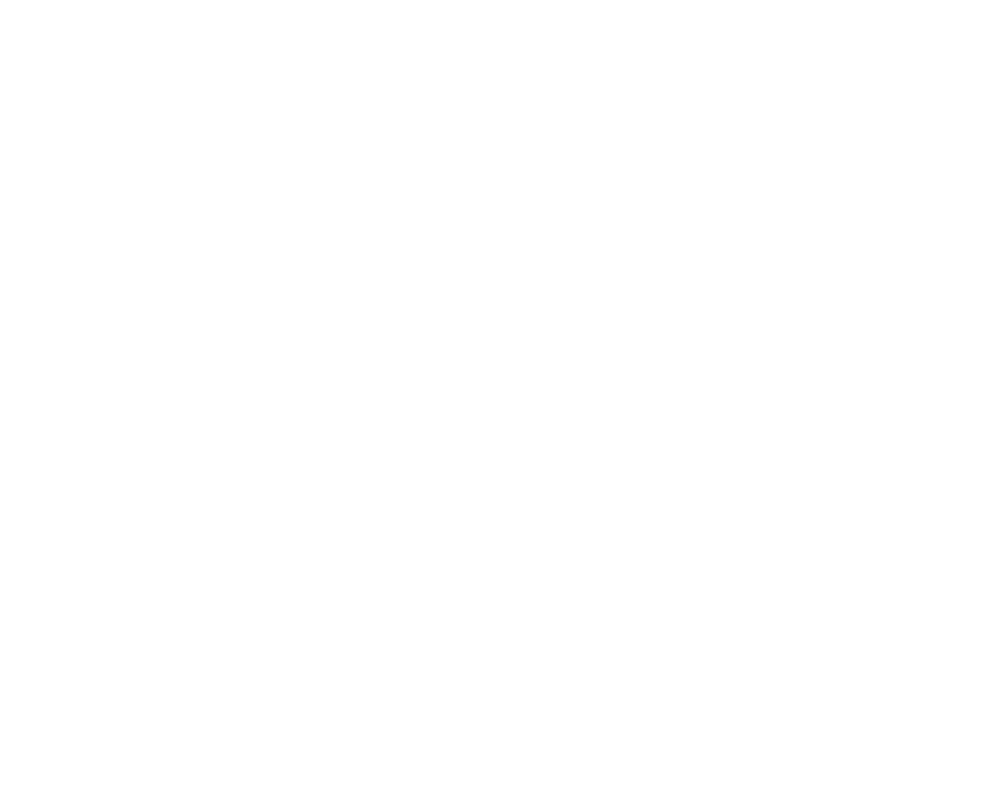
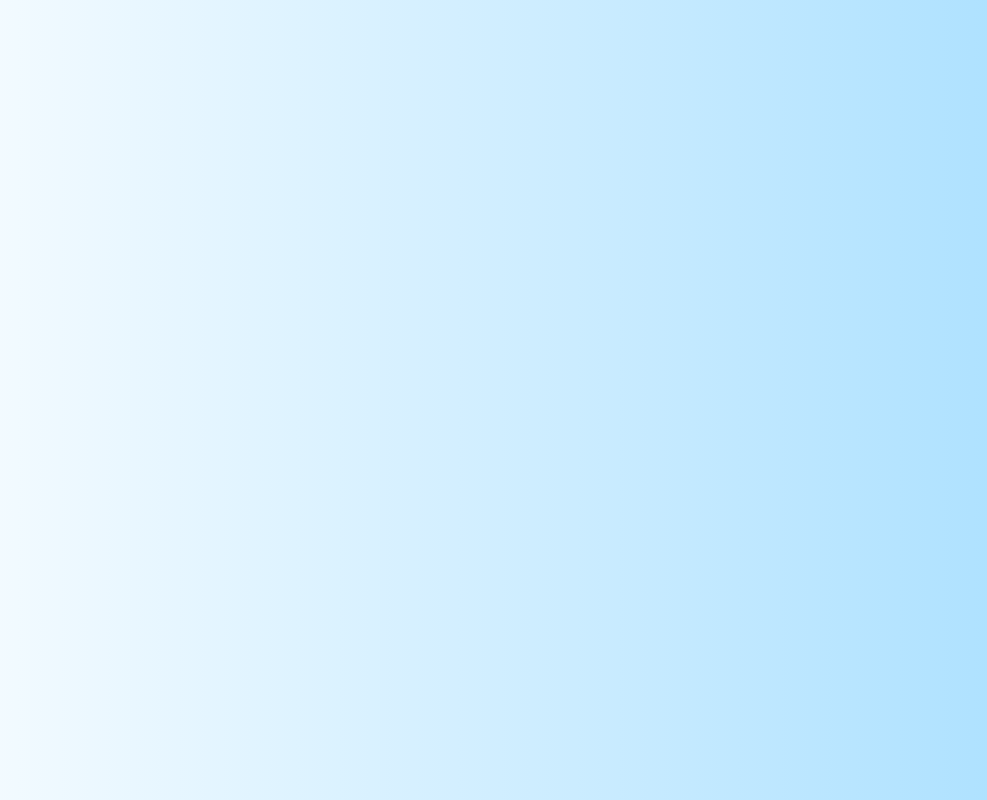
Before and after one commit to Dzhaman-Nazarii/bandero_gus, a plain HTML site: page index.html in a window 1280 px wide. Shown: the whole page, without its empty margins (146-1133 px from the left). Drawn offline with Linux system fonts and the light colour scheme.

Commit message:
add style.css and first section

```diff
--- /dev/null
+++ b/css/style.css
@@ -0,0 +1,8 @@
+html, body {
+	height: 100%;
+}
+
+.main_page {
+	background: linear-gradient(270deg, #A5DEFF 0.02%, #A5DEFF 0.03%, #A5DEFF 0.04%, #FCFEFF 99.96%, #FCFEFF 99.97%);
+	height: 100%;
+}
--- a/index.html
+++ b/index.html
@@ -4,9 +4,13 @@
 	<meta charset="UTF-8">
 	<meta http-equiv="X-UA-Compatible" content="IE=edge">
 	<meta name="viewport" content="width=device-width, initial-scale=1.0">
-	<title>Document</title>
+	<title>Бандерогусь</title>
+	<link rel="stylesheet" href="./css/reset.css">
+	<link rel="stylesheet" href="./css/style.css">
 </head>
 <body>
+	<section class="main_page">
 
+	</section>
 </body>
 </html>
```
